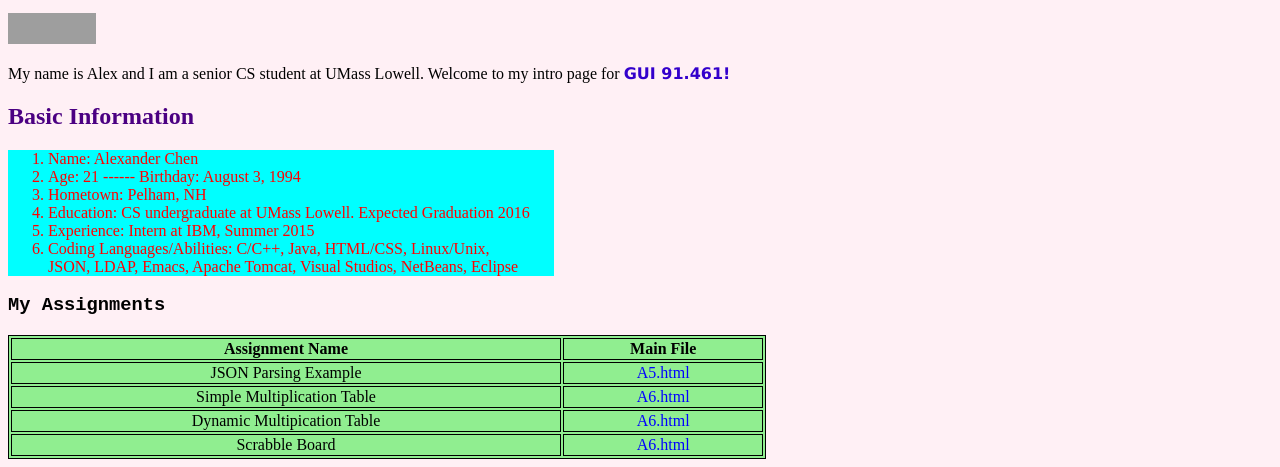
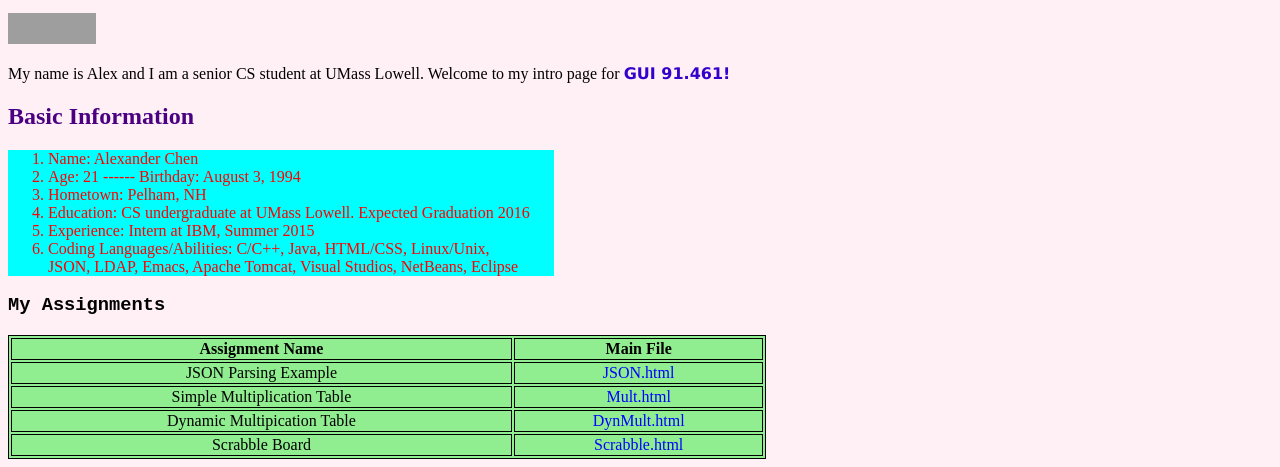
Before and after one commit to achen16/GUI1, a plain HTML site: page public_html/index.html in a window 1280 px wide. Shown: the part 333-800 px from the top of the page. Drawn offline with Linux system fonts and the light colour scheme; grey boxes are pictures that could not be loaded.

Commit message:
Update index.html

```diff
--- a/public_html/index.html
+++ b/public_html/index.html
@@ -62,25 +62,25 @@
                         <td>JSON Parsing Example</td>
                        <td>
                            <a href="http://weblab.cs.uml.edu/~achen/A5.html">
-	                       A5.html</a></td>
+	                       JSON.html</a></td>
 
                    <tr>
                         <td>Simple Multiplication Table</td>
                        <td>
                            <a href="http://weblab.cs.uml.edu/~achen/A6.html">
-	                       A6.html</a></td>
+	                       Mult.html</a></td>
                    </tr>
                    <tr>
                         <td>Dynamic Multipication Table </td>
                        <td>
                            <a href="http://weblab.cs.uml.edu/~achen/A7.html">
-	                       A6.html</a></td>
+	                       DynMult.html</a></td>
                    </tr>
                    <tr>
                         <td>Scrabble Board</td>
                        <td>
                            <a href="http://weblab.cs.uml.edu/~achen/A9.html">
-	                       A6.html</a></td>
+	                       Scrabble.html</a></td>
                    </tr>
                </tbody>
            </table>
```
